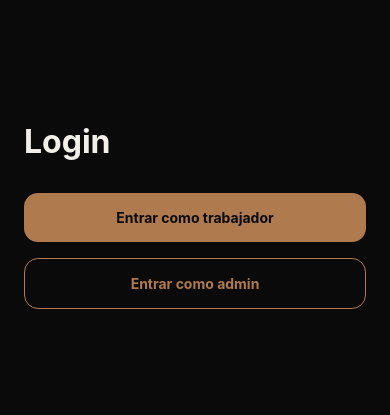
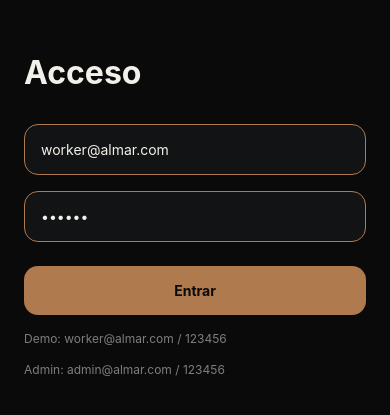
Before and after one commit to almar-control/almar-sign, a React Native app in the folder frontend/: screen /Login in a window 390 px wide. Shown: the part 207-622 px from the top of the page. Built offline with nearby package versions, Linux system fonts and the light colour scheme.

Commit message:
checkpoint-05: login real operativo

```diff
--- a/frontend/src/api/client.ts
+++ b/frontend/src/api/client.ts
@@ -9,3 +9,22 @@ export async function healthCheck() {
 
   return response.json();
 }
+
+export async function login(email: string, password: string) {
+  const response = await fetch(`${API_BASE_URL}/auth/login`, {
+    method: "POST",
+    headers: {
+      "Content-Type": "application/json",
+    },
+    body: JSON.stringify({
+      email,
+      password,
+    }),
+  });
+
+  if (!response.ok) {
+    throw new Error("Credenciales incorrectas");
+  }
+
+  return response.json();
+}
--- a/frontend/src/screens/LoginScreen.tsx
+++ b/frontend/src/screens/LoginScreen.tsx
@@ -1,30 +1,128 @@
-import { View, Text, StyleSheet, TouchableOpacity } from "react-native";
+import { useState } from "react";
+import {
+  ActivityIndicator,
+  Text,
+  TextInput,
+  StyleSheet,
+  TouchableOpacity,
+  View,
+} from "react-native";
 import type { NativeStackScreenProps } from "@react-navigation/native-stack";
 import type { RootStackParamList } from "../navigation/AppNavigator";
+import { login } from "../api/client";
 
 type Props = NativeStackScreenProps<RootStackParamList, "Login">;
 
 export default function LoginScreen({ navigation }: Props) {
+  const [email, setEmail] = useState("worker@almar.com");
+  const [password, setPassword] = useState("123456");
+  const [loading, setLoading] = useState(false);
+  const [error, setError] = useState("");
+
+  async function handleLogin() {
+    try {
+      setLoading(true);
+      setError("");
+
+      const data = await login(email.trim(), password);
+
+      if (data.role === "admin") {
+        navigation.replace("Admin");
+        return;
+      }
+
+      navigation.replace("WorkerHome");
+    } catch {
+      setError("Email o contraseña incorrectos");
+    } finally {
+      setLoading(false);
+    }
+  }
+
   return (
     <View style={styles.container}>
-      <Text style={styles.title}>Login</Text>
+      <Text style={styles.title}>Acceso</Text>
 
-      <TouchableOpacity style={styles.button} onPress={() => navigation.navigate("WorkerHome")}>
-        <Text style={styles.buttonText}>Entrar como trabajador</Text>
+      <TextInput
+        style={styles.input}
+        placeholder="Email"
+        placeholderTextColor="#8F8A82"
+        autoCapitalize="none"
+        keyboardType="email-address"
+        value={email}
+        onChangeText={setEmail}
+      />
+
+      <TextInput
+        style={styles.input}
+        placeholder="Contraseña"
+        placeholderTextColor="#8F8A82"
+        secureTextEntry
+        value={password}
+        onChangeText={setPassword}
+      />
+
+      {error ? <Text style={styles.error}>{error}</Text> : null}
+
+      <TouchableOpacity
+        style={styles.button}
+        onPress={handleLogin}
+        disabled={loading}
+      >
+        {loading ? (
+          <ActivityIndicator color="#0A0A0A" />
+        ) : (
+          <Text style={styles.buttonText}>Entrar</Text>
+        )}
       </TouchableOpacity>
 
-      <TouchableOpacity style={styles.secondaryButton} onPress={() => navigation.navigate("Admin")}>
-        <Text style={styles.secondaryText}>Entrar como admin</Text>
-      </TouchableOpacity>
+      <Text style={styles.hint}>Demo: worker@almar.com / 123456</Text>
+      <Text style={styles.hint}>Admin: admin@almar.com / 123456</Text>
     </View>
   );
 }
 
 const styles = StyleSheet.create({
-  container: { flex: 1, backgroundColor: "#0A0A0A", justifyContent: "center", padding: 24 },
-  title: { color: "#F3F0EA", fontSize: 32, fontWeight: "700", marginBottom: 32 },
-  button: { backgroundColor: "#B07A4F", padding: 16, borderRadius: 14, alignItems: "center", marginBottom: 16 },
-  buttonText: { color: "#0A0A0A", fontWeight: "700" },
-  secondaryButton: { borderColor: "#B07A4F", borderWidth: 1, padding: 16, borderRadius: 14, alignItems: "center" },
-  secondaryText: { color: "#B07A4F", fontWeight: "700" },
+  container: {
+    flex: 1,
+    backgroundColor: "#0A0A0A",
+    justifyContent: "center",
+    padding: 24,
+  },
+  title: {
+    color: "#F3F0EA",
+    fontSize: 32,
+    fontWeight: "700",
+    marginBottom: 32,
+  },
+  input: {
+    backgroundColor: "#111315",
+    borderColor: "#B07A4F",
+    borderWidth: 1,
+    borderRadius: 14,
+    color: "#F3F0EA",
+    padding: 16,
+    marginBottom: 16,
+  },
+  error: {
+    color: "#B84C4C",
+    marginBottom: 16,
+  },
+  button: {
+    backgroundColor: "#B07A4F",
+    padding: 16,
+    borderRadius: 14,
+    alignItems: "center",
+    marginTop: 8,
+  },
+  buttonText: {
+    color: "#0A0A0A",
+    fontWeight: "700",
+  },
+  hint: {
+    color: "#F3F0EA",
+    opacity: 0.5,
+    marginTop: 16,
+    fontSize: 12,
+  },
 });
```
Also changed, not shown: 2 other files (tests, documents, lock files or other folders).
